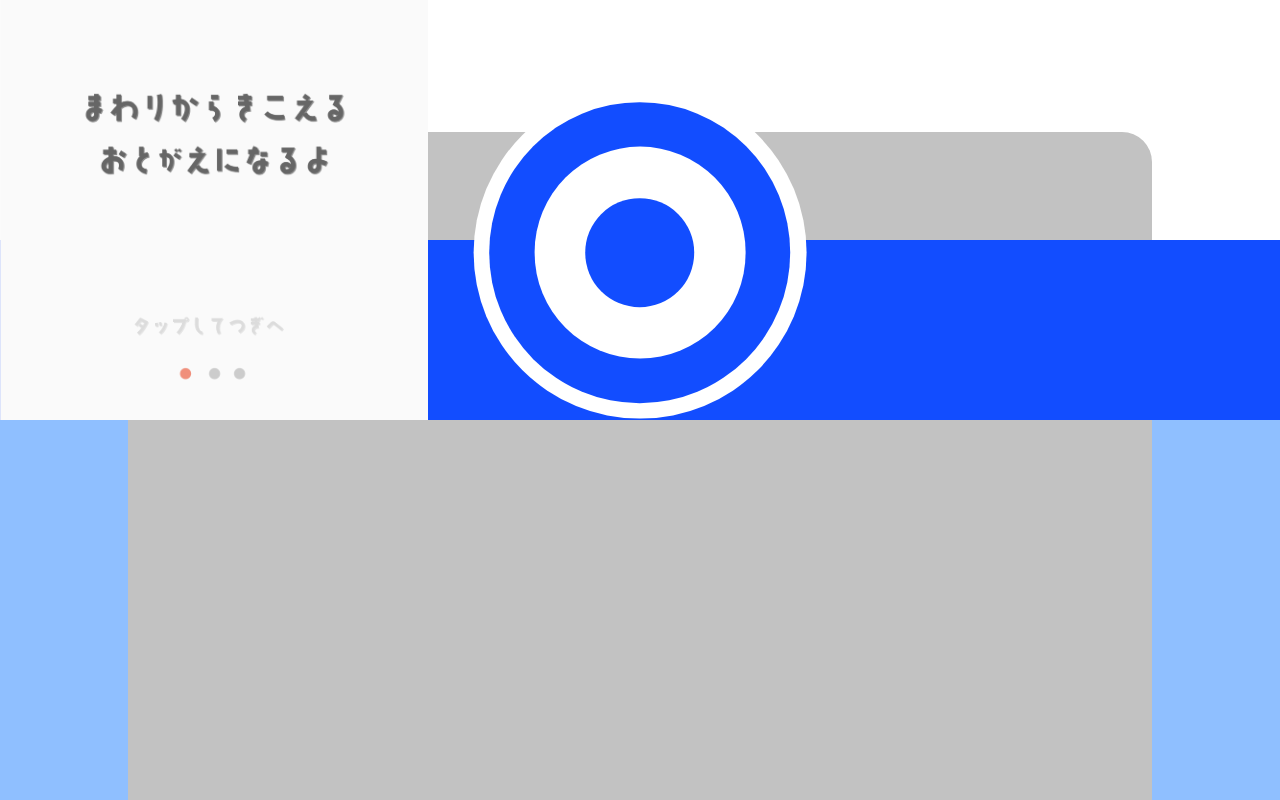
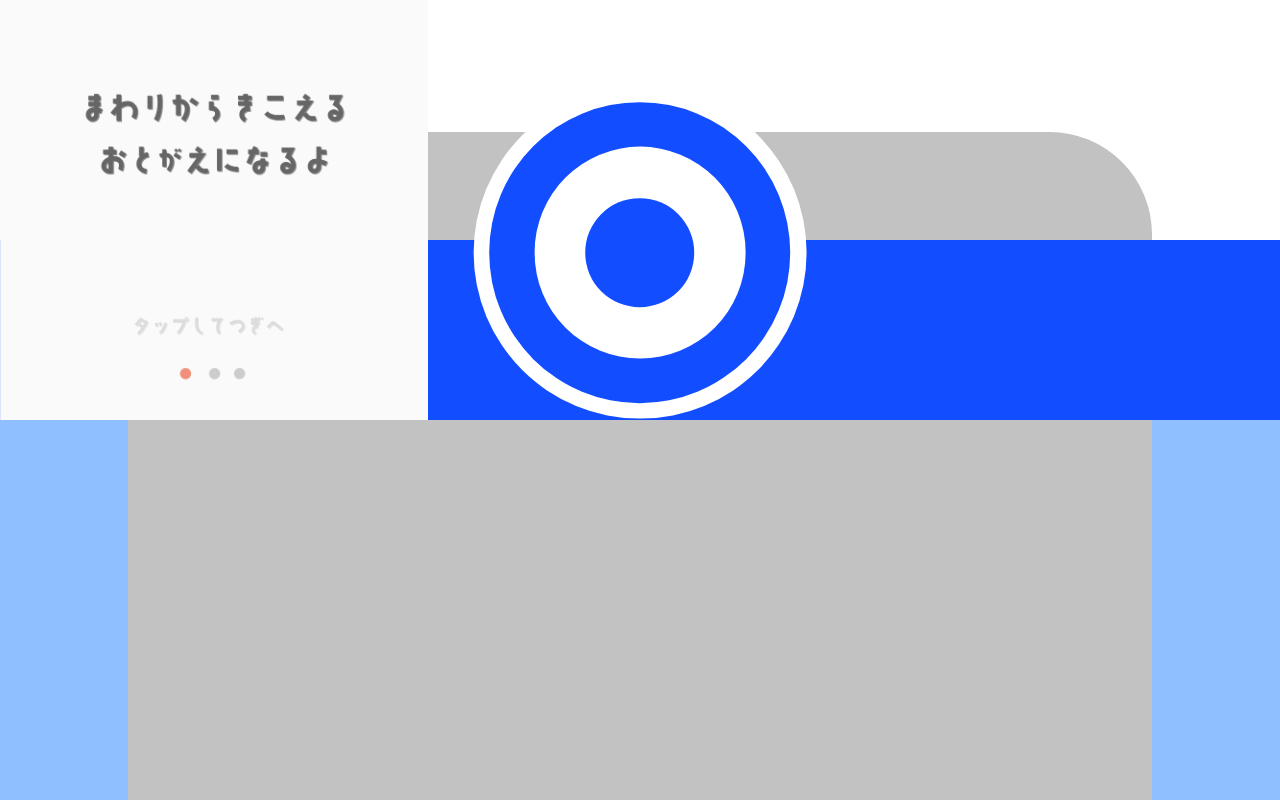
Before and after one commit to TREE-Takahashi/otomietest0209, a plain HTML site: page index.html in a window 1280 px wide. Shown: the part 380-1180 px from the top of the page. Drawn offline with Linux system fonts and the light colour scheme.

Commit message:
no message

```diff
--- a/styles/style.css
+++ b/styles/style.css
@@ -194,7 +194,7 @@ body {
     margin-right: auto;
     width: 80vw;
     height: 80vw;
-    border-radius: 30px;
+    border-radius: 10%;
     background-color: rgb(194, 194, 194);
     overflow: hidden;
 }
```
